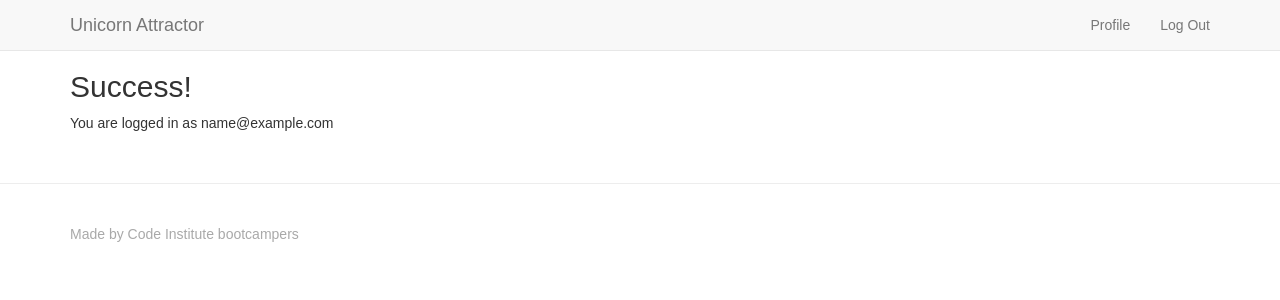
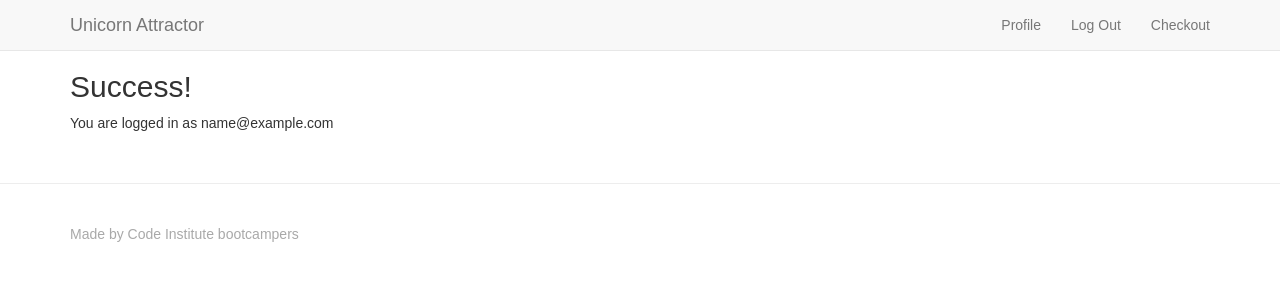
Before and after one commit to Code-Institute-Submissions/fullstack-project, a Django app: page /accounts/profile/ in a window 1280 px wide. Shown: the top 300 px of the page. Run offline with Django 3.2, Linux system fonts and the light colour scheme; the visitor is signed in with stand-in values (Sample User, id 1); some libraries are stand-ins or nearby versions.

Commit message:
Add checkout link in base.html

```diff
--- a/templates/base.html
+++ b/templates/base.html
@@ -32,6 +32,7 @@
                     {% if user.is_authenticated %}
                         <li><a href="{% url 'profile' %}">Profile</a></li>
                         <li><a href="{% url 'logout' %}">Log Out</a></li>
+                        <li><a href="checkout">Checkout</a></li>
                     {%  else %}
                         <li><a href="{% url 'register' %}">Register</a></li>
                         <li><a href="{% url 'login' %}">Log In</a></li>
```
